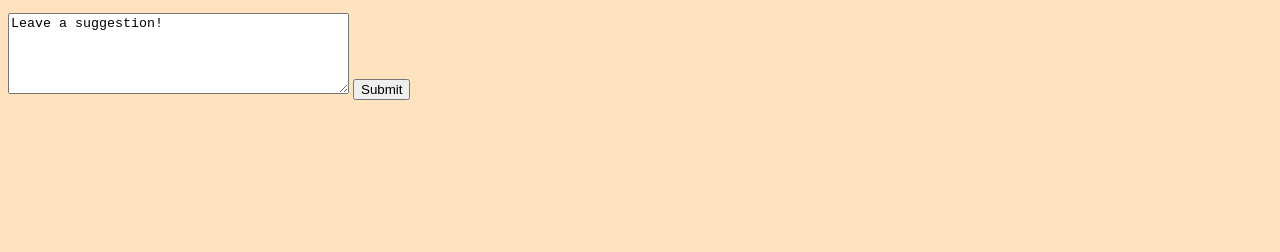
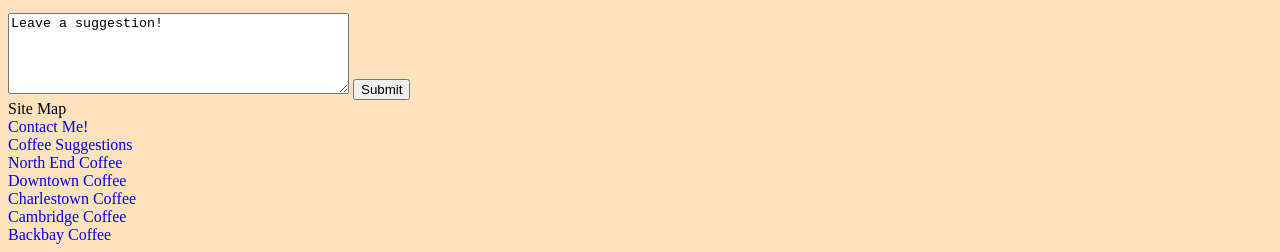
Before and after one commit to Tierneygregory/MyPersonalWebsite, a plain HTML site: page index.html in a window 1280 px wide. Shown: the part 1057-1309 px from the top of the page. Before the commit the page ends 1165 px from the top, so only its background shows below. Drawn offline with Linux system fonts and the light colour scheme.

Commit message:
5th commit

```diff
--- a/index.html
+++ b/index.html
@@ -55,6 +55,15 @@
     .home {
       width: 45px;
     }
+    a {
+      text-decoration: none;
+    }
+    .links {
+      display: flex ;
+      flex-direction: column;
+
+    }
+
     /* #background {
       width: 100%;
       left: 0;
@@ -101,5 +110,15 @@
   <textarea name="suggestion" id="sugestion" cols="40" rows="5">Leave a suggestion!</textarea>
   <input type="submit" value="Submit">
 </form>
+<div class="links">
+  Site Map
+  <a href="aboutme.html">Contact Me!</a>
+  <a href="index.html"> Coffee Suggestions</a>
+  <a href="northend.html">North End Coffee</a>
+  <a href="downtown.html">Downtown Coffee</a>
+  <a href="charlestown.html">Charlestown Coffee</a>
+  <a href="cambridge.html">Cambridge Coffee</a>
+  <a href="backbay.html">Backbay Coffee</a>
+</div>
 </body>
 </html>
```
